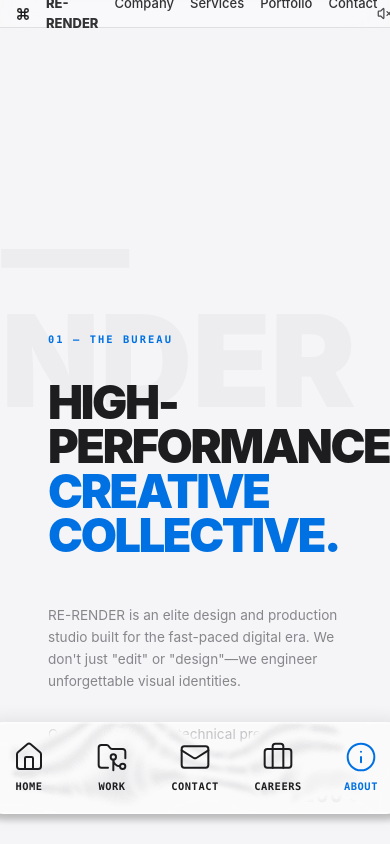
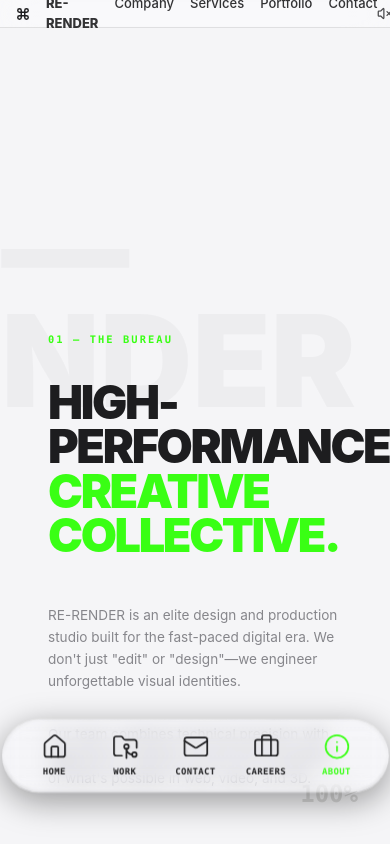
Before and after one commit to ifhamishaq/rerender, a React (Vite) app: page /about in a window 390 px wide. Shown: the top 844 px of the page. Built offline with nearby package versions, Linux system fonts and the light colour scheme; no server answers; a web font is replaced by a local one.

Commit message:
feat: mobile optimization, green theme, curtain transitions, and performance audit

```diff
--- a/src/App.jsx
+++ b/src/App.jsx
@@ -221,14 +221,15 @@ const MainApp = () => {
 function App() {
   useEffect(() => {
     const lenis = new Lenis({
-      duration: 1.2,
+      duration: 1.1,
       easing: (t) => Math.min(1, 1.001 - Math.pow(2, -10 * t)),
       direction: 'vertical',
       gestureDirection: 'vertical',
       smooth: true,
       mouseMultiplier: 1,
       smoothTouch: false,
-      touchMultiplier: 2,
+      touchMultiplier: 1.5,
+      infinite: false,
     });
 
     window.lenis = lenis;
--- a/src/components/About.jsx
+++ b/src/components/About.jsx
@@ -130,10 +130,10 @@ const About = () => {
                         {TEAM_DATA.map((member, i) => (
                             <motion.div
                                 key={i}
-                                initial={{ y: 30, opacity: 0 }}
+                                initial={{ y: 50, opacity: 0 }}
                                 whileInView={{ y: 0, opacity: 1 }}
-                                viewport={{ once: true }}
-                                transition={{ delay: i * 0.2 }}
+                                viewport={{ once: true, margin: "-10%" }}
+                                transition={{ duration: 0.8, ease: [0.33, 1, 0.68, 1], delay: i * 0.1 }}
                                 style={{
                                     border: '1px solid var(--color-border)',
                                     backgroundColor: 'var(--color-surface)',
--- a/src/components/Animations/Magnetic.jsx
+++ b/src/components/Animations/Magnetic.jsx
@@ -13,7 +13,10 @@ const Magnetic = ({ children, strength = 0.5 }) => {
     const springX = useSpring(x, springConfig);
     const springY = useSpring(y, springConfig);
 
+    const isTouchDevice = typeof window !== 'undefined' && ('ontouchstart' in window || navigator.maxTouchPoints > 0);
+
     const handleMouseMove = (e) => {
+        if (isTouchDevice) return;
         const { clientX, clientY } = e;
         if (!ref.current) return;
 
@@ -29,6 +32,7 @@ const Magnetic = ({ children, strength = 0.5 }) => {
     };
 
     const handleMouseLeave = () => {
+        if (isTouchDevice) return;
         x.set(0);
         y.set(0);
     };
--- a/src/components/Animations/TransitionWipe.jsx
+++ b/src/components/Animations/TransitionWipe.jsx
@@ -2,20 +2,61 @@ import React from 'react';
 import { motion } from 'framer-motion';
 
 /**
- * Smooth macOS-style page transition.
- * Uses a crisp, deep scale and cross-fade to mimic native app windows launching.
+ * Premium Cinematic Curtain Page Transition.
+ * Two panels split from the center to reveal the content.
  */
 const TransitionWipe = ({ children }) => {
     return (
-        <motion.div
-            initial={{ opacity: 0, scale: 0.97, y: 15, filter: 'blur(10px)' }}
-            animate={{ opacity: 1, scale: 1, y: 0, filter: 'blur(0px)' }}
-            exit={{ opacity: 0, scale: 0.97, y: -15, filter: 'blur(10px)' }}
-            transition={{ type: "spring", stiffness: 350, damping: 30, mass: 1 }}
-            style={{ width: '100%', height: '100%', transformOrigin: 'center center' }}
-        >
-            {children}
-        </motion.div>
+        <div style={{ position: 'relative', width: '100%', height: '100%', overflow: 'hidden' }}>
+            {/* Left Curtain */}
+            <motion.div
+                initial={{ x: 0 }}
+                animate={{ x: '-100%' }}
+                exit={{ x: 0 }}
+                transition={{ duration: 0.8, ease: [0.76, 0, 0.24, 1] }}
+                style={{
+                    position: 'fixed',
+                    top: 0, left: 0, bottom: 0,
+                    width: '50vw',
+                    backgroundColor: 'var(--color-bg)',
+                    borderRight: '1px solid var(--color-accent)',
+                    zIndex: 9999,
+                    pointerEvents: 'none'
+                }}
+            />
+
+            {/* Right Curtain */}
+            <motion.div
+                initial={{ x: 0 }}
+                animate={{ x: '100%' }}
+                exit={{ x: 0 }}
+                transition={{ duration: 0.8, ease: [0.76, 0, 0.24, 1] }}
+                style={{
+                    position: 'fixed',
+                    top: 0, right: 0, bottom: 0,
+                    width: '50vw',
+                    backgroundColor: 'var(--color-bg)',
+                    borderLeft: '1px solid var(--color-accent)',
+                    zIndex: 9999,
+                    pointerEvents: 'none'
+                }}
+            />
+
+            {/* The Content Reveal */}
+            <motion.div
+                initial={{ opacity: 0, scale: 0.95 }}
+                animate={{ opacity: 1, scale: 1 }}
+                exit={{ opacity: 0, scale: 1.05 }}
+                transition={{
+                    duration: 0.6,
+                    ease: [0.33, 1, 0.68, 1],
+                    delay: 0.2
+                }}
+                style={{ width: '100%', height: '100%', willChange: 'transform, opacity' }}
+            >
+                {children}
+            </motion.div>
+        </div>
     );
 };
 
--- a/src/components/ScrollProgress.jsx
+++ b/src/components/ScrollProgress.jsx
@@ -1,16 +1,14 @@
-import React, { useState, useEffect } from 'react';
-import { useScroll, useMotionValueEvent } from 'framer-motion';
+import React from 'react';
+import { motion, useScroll, useTransform } from 'framer-motion';
 
 const ScrollProgress = () => {
     const { scrollYProgress } = useScroll();
-    const [progress, setProgress] = useState(0);
 
-    useMotionValueEvent(scrollYProgress, "change", (latest) => {
-        setProgress(Math.round(latest * 100));
-    });
+    // Create a smooth motion value for the number display
+    const progress = useTransform(scrollYProgress, [0, 1], [0, 100]);
 
     return (
-        <div style={{
+        <motion.div style={{
             position: 'fixed',
             bottom: '2rem',
             right: '2rem',
@@ -21,9 +19,24 @@ const ScrollProgress = () => {
             color: 'var(--color-text)',
             mixBlendMode: 'difference'
         }}>
-            {progress.toString().padStart(3, '0')}%
-        </div>
+            <motion.span>
+                {/* We use a simple motion span with custom rendering for performance */}
+                <Counter value={progress} />
+            </motion.span>%
+        </motion.div>
     );
 };
 
+const Counter = ({ value }) => {
+    const [display, setDisplay] = React.useState("000");
+
+    React.useEffect(() => {
+        return value.on("change", (v) => {
+            setDisplay(Math.round(v).toString().padStart(3, '0'));
+        });
+    }, [value]);
+
+    return <>{display}</>;
+};
+
 export default ScrollProgress;
--- a/src/index.css
+++ b/src/index.css
@@ -5,7 +5,7 @@
   --color-bg: #f5f5f7;
   --color-text: #1d1d1f;
   --color-text-secondary: #86868b;
-  --color-accent: #0071e3;
+  --color-accent: #39FF14;
   --color-surface: #FFFFFF;
   --color-border: #d2d2d7;
 
@@ -14,7 +14,7 @@
   --shadow-pressed: inset 0 2px 4px rgba(0, 0, 0, 0.04);
   --shadow-screen: 0 8px 32px rgba(0, 0, 0, 0.08);
 
-  --led-glow: 0 0 16px rgba(0, 0, 0, 0.1);
+  --led-glow: 0 0 16px rgba(57, 255, 20, 0.3);
   --led-off: none;
 
   --font-sans: -apple-system, BlinkMacSystemFont, 'SF Pro Text', 'Segoe UI', Roboto, Helvetica, Arial, sans-serif;
@@ -35,7 +35,7 @@ body.dark-mode {
   --color-bg: #000000;
   --color-text: #f5f5f7;
   --color-text-secondary: #86868b;
-  --color-accent: #2997ff;
+  --color-accent: #39FF14;
   --color-surface: #1d1d1f;
   --color-border: #424245;
 
@@ -44,7 +44,7 @@ body.dark-mode {
   --shadow-pressed: inset 0 2px 8px rgba(0, 0, 0, 0.8);
   --shadow-screen: 0 12px 48px rgba(0, 0, 0, 0.6);
 
-  --led-glow: 0 0 24px rgba(255, 255, 255, 0.15);
+  --led-glow: 0 0 24px rgba(57, 255, 20, 0.5);
   --led-off: none;
 }
 
@@ -362,8 +362,9 @@ body:not(.dark-mode) .glass-card {
   text-transform: uppercase;
   color: var(--color-accent);
   padding: 3px 8px;
-  border: 1px solid rgba(57, 255, 20, 0.3);
-  background: rgba(57, 255, 20, 0.05);
+  border: 1px solid rgba(57, 255, 20, 0.5);
+  background: rgba(57, 255, 20, 0.1);
+  box-shadow: 0 0 10px rgba(57, 255, 20, 0.2);
 }
 
 /* Star rating */
@@ -637,7 +638,11 @@ html.lenis body {
 
   /* Hero image container */
   .hero-section>div:nth-child(2) {
-    min-height: 300px;
+    min-height: 40vh !important;
+  }
+
+  :root {
+    --spacing-xl: 2.5rem;
   }
 }
 
@@ -834,8 +839,10 @@ html.lenis body {
   display: flex;
   font-weight: 600;
   overflow: hidden;
-  box-shadow: 0 6px 6px rgba(0, 0, 0, 0.2), 0 0 20px rgba(0, 0, 0, 0.1);
+  border-radius: 100px; /* Fully rounded */
+  box-shadow: 0 10px 40px rgba(0, 0, 0, 0.4), 0 0 1px rgba(255, 255, 255, 0.2);
   transition: all 0.4s cubic-bezier(0.175, 0.885, 0.32, 2.2);
+  backdrop-filter: blur(12px) saturate(180%);
 }
 
 .liquidGlass-effect {
@@ -843,66 +850,70 @@ html.lenis body {
   z-index: 0;
   inset: 0;
   backdrop-filter: blur(3px);
-  filter: url(#glass-distortion);
-  overflow: hidden;
+  background: rgba(255, 255, 255, 0.05);
+}
+
+body.dark-mode .liquidGlass-effect {
+  background: rgba(255, 255, 255, 0.02);
 }
 
 .liquidGlass-tint {
+  position: absolute;
   z-index: 1;
-  position: absolute;
   inset: 0;
-  background: rgba(255, 255, 255, 0.50);
-}
-
-body.dark-mode .liquidGlass-tint {
-  background: rgba(40, 40, 40, 0.60);
+  background: linear-gradient(180deg, rgba(255, 255, 255, 0.1) 0%, transparent 100%);
+  opacity: 0.3;
 }
 
 .liquidGlass-shine {
   position: absolute;
-  inset: 0;
   z-index: 2;
-  overflow: hidden;
-  box-shadow: inset 2px 2px 1px 0 rgba(255, 255, 255, 0.5),
-    inset -1px -1px 1px 1px rgba(255, 255, 255, 0.5);
+  top: 0;
+  left: 0;
+  right: 0;
+  height: 1px;
+  background: linear-gradient(90deg, transparent, rgba(255, 255, 255, 0.8), transparent);
+  opacity: 0.4;
 }
 
 .liquidGlass-text {
+  position: relative;
   z-index: 3;
-  font-size: 2rem;
-  color: black;
+  width: 100%;
 }
 
 .dock {
   display: flex;
+  justify-content: center;
   align-items: center;
-  justify-content: center;
-  gap: 8px;
-  border-radius: 2rem;
-  padding: 0.6rem;
+  padding: 12px 20px;
+  gap: 15px;
 }
 
-.dock,
-.dock > div {
-  border-radius: 2rem;
+@media (max-width: 768px) {
+  .liquidGlass-wrapper {
+    scale: 0.85;
+    bottom: 15px !important;
+  }
+  .dock {
+    padding: 8px 12px;
+    gap: 8px;
+  }
 }
 
-.dock:hover {
-  padding: 0.8rem;
-  border-radius: 2.5rem;
-}
-.dock:hover > div {
-  border-radius: 2.5rem;
+/* Portfolio Masonry Grid */
+.portfolio-masonry-grid {
+  column-count: 3;
 }
 
-.dock img {
-  width: 75px;
-  padding: 0;
-  transition: all 0.4s cubic-bezier(0.175, 0.885, 0.32, 2.2);
-  cursor: pointer;
+@media (max-width: 1024px) {
+  .portfolio-masonry-grid {
+    column-count: 2;
+  }
 }
 
-.dock img:hover {
-  transform: scale(0.95) translateY(-10px);
-  transform-origin: center center;
+@media (max-width: 600px) {
+  .portfolio-masonry-grid {
+    column-count: 1;
+  }
 }
--- a/src/pages/Home.jsx
+++ b/src/pages/Home.jsx
@@ -63,7 +63,7 @@ const Home = () => {
 
             {/* ===== STATS BAR — Animated Social Proof ===== */}
             <section style={{
-                padding: '5rem 2rem',
+                padding: 'clamp(3rem, 10vw, 5rem) clamp(1rem, 5vw, 2rem)',
                 backgroundColor: 'var(--color-surface)',
                 borderTop: '1px solid var(--color-border)',
                 borderBottom: '1px solid var(--color-border)',
@@ -140,7 +140,7 @@ const Home = () => {
 
             {/* ===== SERVICES — "What We Obsess Over" ===== */}
             <section id="services" style={{
-                padding: '8rem 2rem',
+                padding: 'clamp(4rem, 12vw, 8rem) clamp(1rem, 5vw, 2rem)',
                 backgroundColor: 'var(--color-surface)',
                 borderBottom: '1px solid var(--color-border)'
             }}>
@@ -312,7 +312,7 @@ const Home = () => {
 
             {/* ===== FINAL CTA — The Psychological Close ===== */}
             <section className="gradient-bg-animated" style={{
-                padding: '10rem 2rem',
+                padding: 'clamp(5rem, 15vw, 10rem) clamp(1rem, 5vw, 2rem)',
                 color: 'var(--color-text)',
                 textAlign: 'center',
                 position: 'relative',
```
Also changed, not shown: src/components/Hero.jsx (+14 -9 lines), src/components/PinterestWorkGrid.jsx (+8 -6 lines).
